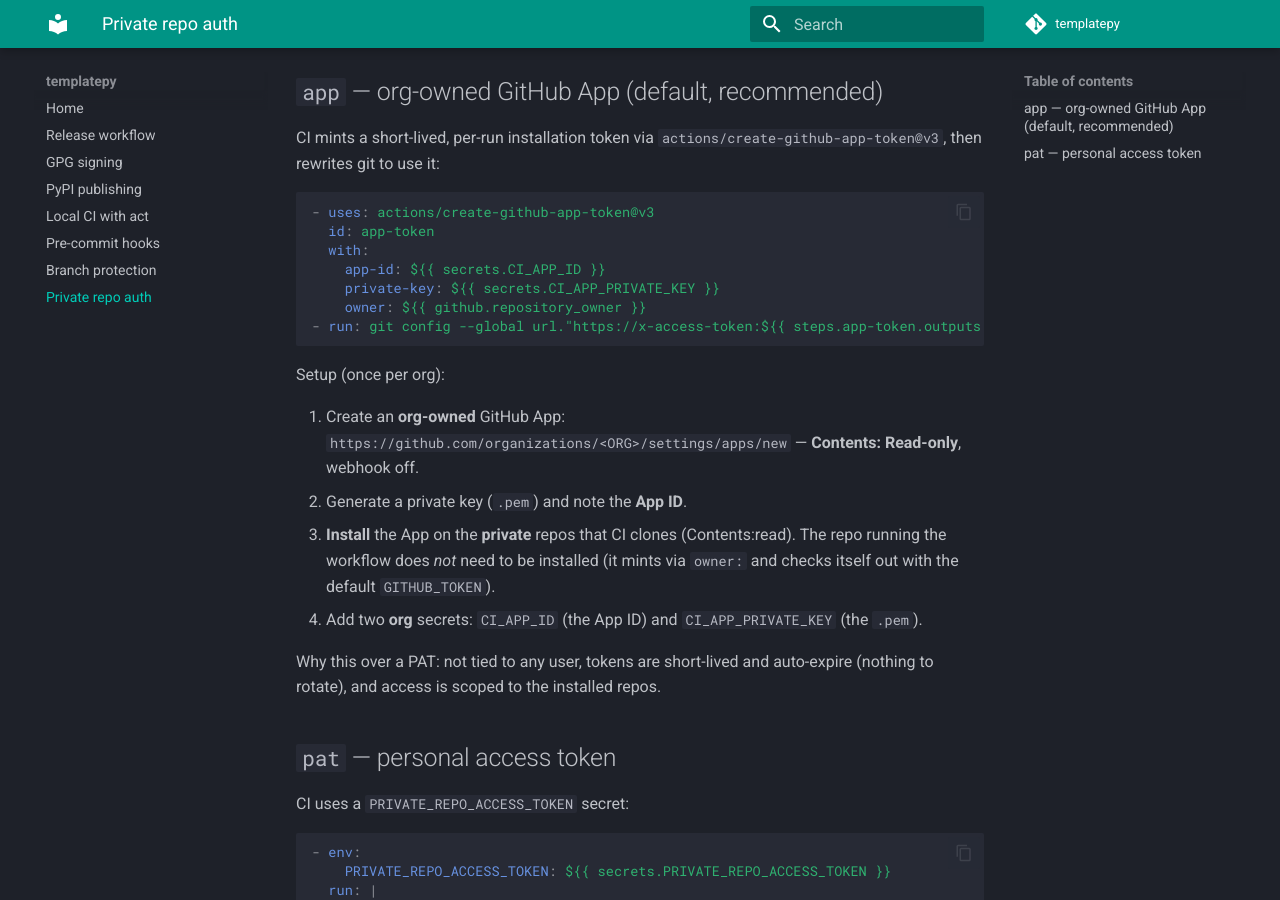
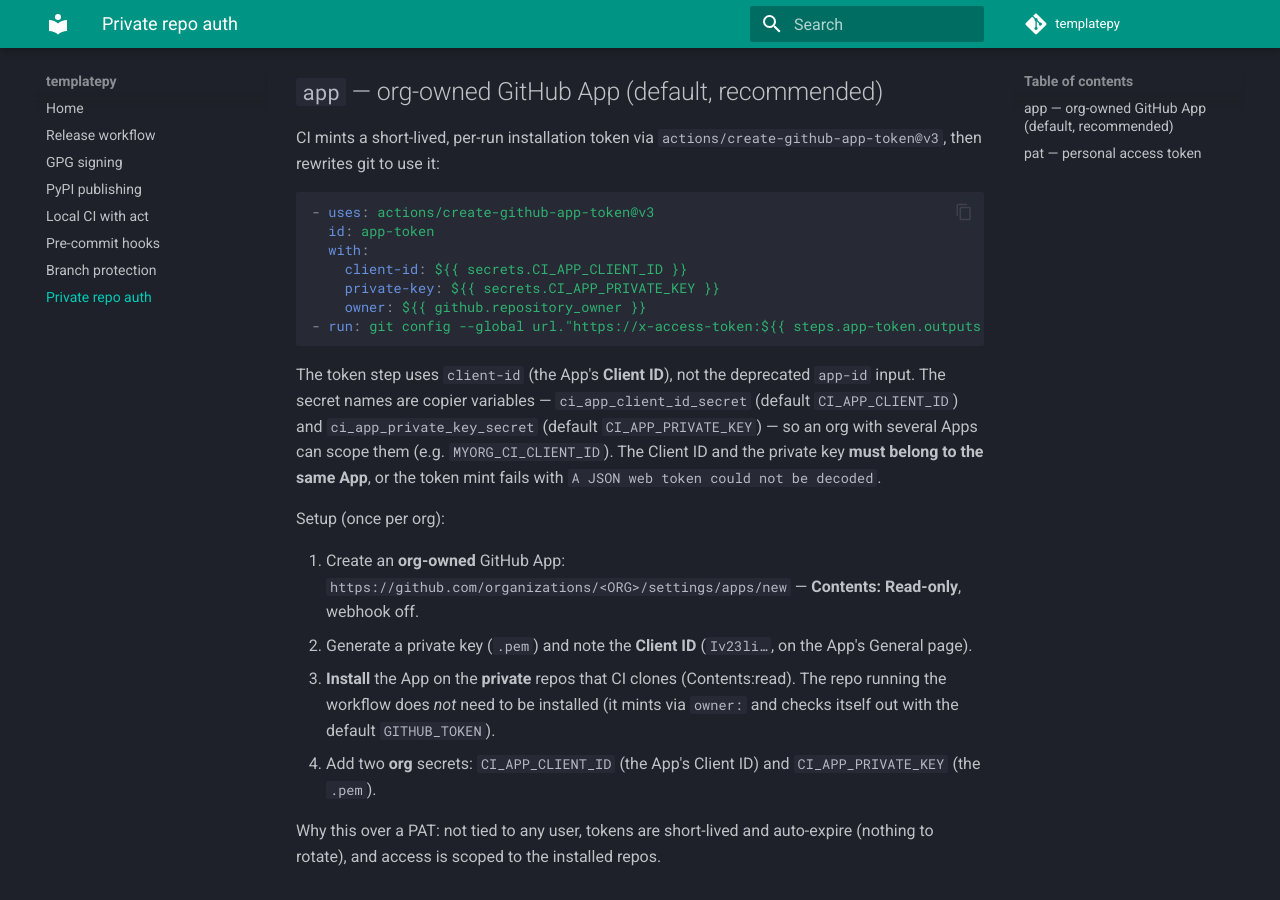
Before and after one commit to larsrollik/templatepy, an MkDocs documentation site: the page built from docs/private-repo-auth.md, in a window 1280 px wide and 900 px high, scrolled down 264 px. Built offline with MkDocs 1.6.1 and Material for MkDocs 9.7.7, drawn with Linux system fonts in a browser that asks for light colours; comment, search, counter and statistics services are not loaded.

Commit message:
feat(ci): mint app token via client-id; noncommercial license = BSD-3-NC
Generated repos now mint the app installation token with the non-deprecated
`client-id` input instead of `app-id`, reading the App Client ID + private key
from copier-configurable secret names (defaults CI_APP_CLIENT_ID /
CI_APP_PRIVATE_KEY) so an org with several Apps can scope them. The
noncommercial license option now emits BSD-3-Clause-NonCommercial (BSD-3 terms +
a non-commercial clause) instead of the older MIT-style grant, matching the
downstream fleet. Docs + copier help updated.

````diff
--- a/docs/private-repo-auth.md
+++ b/docs/private-repo-auth.md
@@ -15,20 +15,27 @@
 - uses: actions/create-github-app-token@v3
   id: app-token
   with:
-    app-id: ${{ secrets.CI_APP_ID }}
+    client-id: ${{ secrets.CI_APP_CLIENT_ID }}
     private-key: ${{ secrets.CI_APP_PRIVATE_KEY }}
     owner: ${{ github.repository_owner }}
 - run: git config --global url."https://x-access-token:${{ steps.app-token.outputs.token }}@github.com/".insteadOf "https://github.com/"
 ```
 
+The token step uses `client-id` (the App's **Client ID**), not the deprecated `app-id`
+input. The secret names are copier variables — `ci_app_client_id_secret` (default
+`CI_APP_CLIENT_ID`) and `ci_app_private_key_secret` (default `CI_APP_PRIVATE_KEY`) — so
+an org with several Apps can scope them (e.g. `MYORG_CI_CLIENT_ID`). The Client ID and
+the private key **must belong to the same App**, or the token mint fails with
+`A JSON web token could not be decoded`.
+
 Setup (once per org):
 
 1. Create an **org-owned** GitHub App: `https://github.com/organizations/<ORG>/settings/apps/new` — **Contents: Read-only**, webhook off.
-2. Generate a private key (`.pem`) and note the **App ID**.
+2. Generate a private key (`.pem`) and note the **Client ID** (`Iv23li…`, on the App's General page).
 3. **Install** the App on the **private** repos that CI clones (Contents:read). The
    repo running the workflow does *not* need to be installed (it mints via `owner:`
    and checks itself out with the default `GITHUB_TOKEN`).
-4. Add two **org** secrets: `CI_APP_ID` (the App ID) and `CI_APP_PRIVATE_KEY` (the `.pem`).
+4. Add two **org** secrets: `CI_APP_CLIENT_ID` (the App's Client ID) and `CI_APP_PRIVATE_KEY` (the `.pem`).
 
 Why this over a PAT: not tied to any user, tokens are short-lived and auto-expire
 (nothing to rotate), and access is scoped to the installed repos.
````
Also changed, not shown: copier.yaml (+18 -5 lines), docs/index.md (+1 -1 lines), 2 other files.
